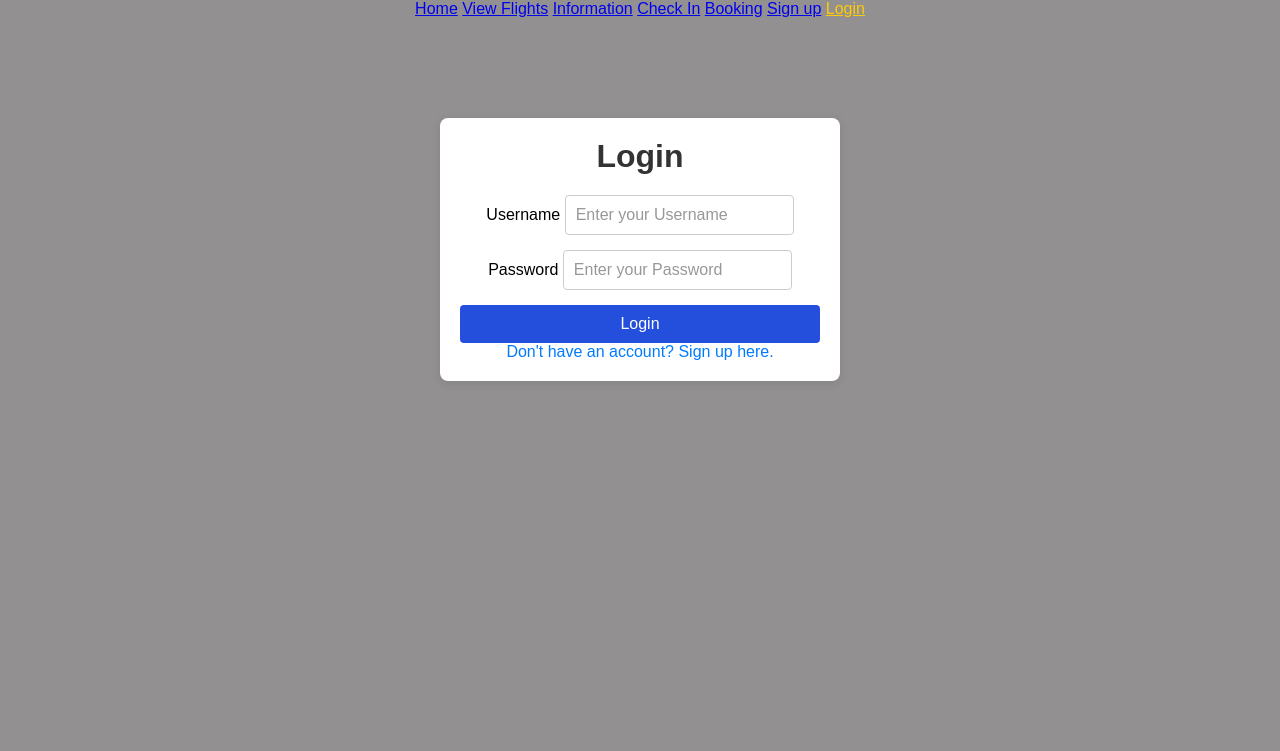
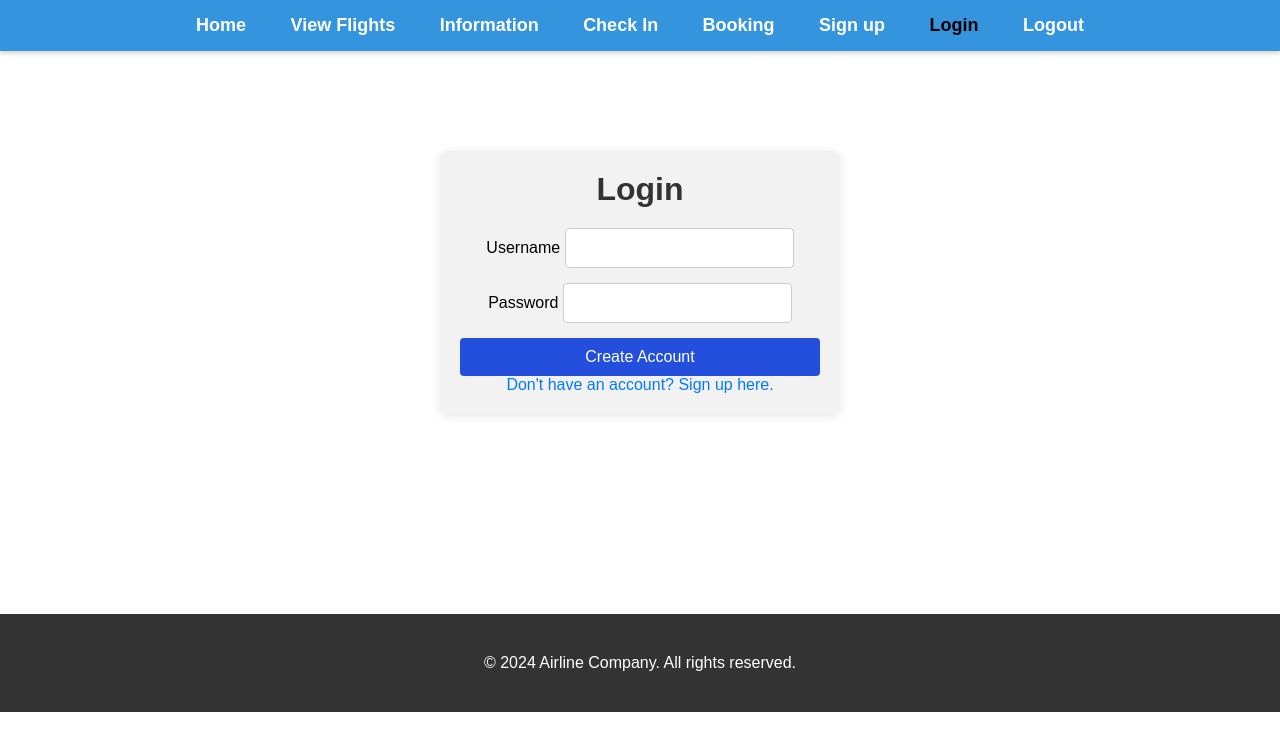
Before and after one commit to Daniel-Stephende5/IM2-Repository, a Django app: page /login/ in a window 1280 px wide. Shown: the top 751 px of the page. Run offline with Django 5.2, Linux system fonts and the light colour scheme.

Commit message:
fixed: login, signup pages
moved the footer to it's individual css files to adjust it manually

```diff
--- /dev/null
+++ b/NewDjango/myblogsite/blog/static/home.css
@@ -0,0 +1,6 @@
+footer {
+    background-color: #333;
+    padding: 40px;
+    color: white;
+    text-align: center;
+}
--- a/NewDjango/myblogsite/blog/static/login.css
+++ b/NewDjango/myblogsite/blog/static/login.css
@@ -1,13 +1,13 @@
 body {
     font-family: Arial, sans-serif;
-    background-color: #929090;
+    background-color: #ffffff;
 }
 
 .login-container {
     max-width: 400px;
     margin: 100px auto;
     padding: 20px;
-    background-color:#ffffff;
+    background-color:#f2f2f2;
     border-radius: 8px;
     box-shadow: 0 2px 10px rgba(0, 0, 0, 0.1);
     text-align: center;
@@ -71,3 +71,11 @@ input:-ms-input-placeholder { /* Internet Explorer 10+ */
 input::-ms-input-placeholder { /* Microsoft Edge */
     color: #aaa; /* Change to your desired lighter color */
 }
+
+footer {
+    background-color: #333;
+    padding: 40px;
+    color: white;
+    text-align: center;
+    margin-top: 200px;
+}
--- a/NewDjango/myblogsite/blog/static/main.css
+++ b/NewDjango/myblogsite/blog/static/main.css
@@ -78,14 +78,14 @@ section h2 {
     color: #555;
     margin-bottom: 20px;
 }
-footer {
+/* footer {
     background-color: #333;
     padding: 40px;
     color: white;
     text-align: center;
-}
+} */
 
 .welcome{
     font-size: 40px;
-    color: black;
+    color: rgb(195, 86, 86);
 }
--- a/NewDjango/myblogsite/blog/static/signup.css
+++ b/NewDjango/myblogsite/blog/static/signup.css
@@ -0,0 +1,81 @@
+body {
+    font-family: Arial, sans-serif;
+    background-color: #ffffff;
+}
+
+.login-container {
+    max-width: 400px;
+    margin: 100px auto;
+    padding: 20px;
+    background-color:#f2f2f2;
+    border-radius: 8px;
+    box-shadow: 0 2px 10px rgba(0, 0, 0, 0.1);
+    text-align: center;
+}
+
+.login-container h1 {
+    margin-bottom: 20px;
+    color: #333;
+}
+
+.login-container form {
+    display: flex;
+    flex-direction: column;
+}
+
+.login-container form input {
+    cursor: pointer;
+    margin-bottom: 15px;
+    padding: 10px;
+    border: 1px solid #ccc;
+    border-radius: 4px;
+    font-size: 16px;
+}
+
+.login-container form button {
+    padding: 10px;
+    border: none;
+    border-radius: 4px;
+    background-color:#244fdc;
+    color: white;
+    font-size: 16px;
+    cursor: pointer;
+    transition: background-color 0.3s;
+}
+
+.login-container form button:hover {
+    background-color: rgb(18, 80, 148);
+}
+
+.login-container a {
+    margin-top: 15px;
+    text-decoration: none;
+    color: #007bff;
+}
+
+.login-container a:hover {
+    text-decoration: underline;
+}
+
+
+/* Lighter placeholder color */
+input::placeholder {
+    color: #989898; /* Change to your desired lighter color */
+    opacity: 1; /* Ensures the placeholder color is fully opaque */
+}
+
+input:-ms-input-placeholder { /* Internet Explorer 10+ */
+    color: #aaa; /* Change to your desired lighter color */
+}
+
+input::-ms-input-placeholder { /* Microsoft Edge */
+    color: #aaa; /* Change to your desired lighter color */
+}
+
+footer {
+    background-color: #333;
+    padding: 40px;
+    color: white;
+    text-align: center;
+    margin-top: 200px;
+}
--- a/NewDjango/myblogsite/blog/templates/home.html
+++ b/NewDjango/myblogsite/blog/templates/home.html
@@ -6,6 +6,7 @@
     <meta name="viewport" content="width=device-width, initial-scale=1.0" />
     <link rel="stylesheet" type="text/css" href="{% static  'main.css' %}" />
     <link rel="stylesheet" type="text/css" href="{% static  'navbar.css' %}" />
+    <link rel="stylesheet" type="text/css" href="{% static  'home.css' %}" />
     <title>HOME</title>
   </head>
   <body>
--- a/NewDjango/myblogsite/blog/templates/login.html
+++ b/NewDjango/myblogsite/blog/templates/login.html
@@ -2,40 +2,54 @@
 <!DOCTYPE html>
 <html lang="en">
   <head>
-        <meta charset="UTF-8">
-        <meta name="viewport" content="width=device-width, initial-scale=1.0">
-        <link rel="stylesheet" type="text/css" href="{% static  'main.css' %}">
-        <link rel="stylesheet" type="text/css" href="{% static  'login.css' %}">
+    <meta charset="UTF-8" />
+    <meta name="viewport" content="width=device-width, initial-scale=1.0" />
+    <link rel="stylesheet" type="text/css" href="{% static  'main.css' %}" />
+    <link rel="stylesheet" type="text/css" href="{% static  'signup.css' %}" />
+    <link rel="stylesheet" type="text/css" href="{% static 'navbar.css' %}" />
+
     <title>Login</title>
   </head>
   <nav>
-        <a href="{% url 'home' %}" >Home</a>
+    <a href="{% url 'home' %}">Home</a>
     <a href="{% url 'flights' %}">View Flights</a>
     <a href="{% url 'info' %}">Information</a>
     <a href="{% url 'checkin' %}">Check In</a>
     <a href="{% url 'booking' %}">Booking</a>
     <a href="{% url 'signup' %}">Sign up</a>
-        <a href="{% url 'login' %}"style="color: #ffcb05;">Login</a>
+    <a href="{% url 'login' %}" style="color: #000">Login</a>
+    <a href="{% url 'logout' %}">Logout</a>
   </nav>
   <body>
-
     <div class="login-container">
-        <h1 >Login</h1>
+      <h1>Login</h1>
       <form method="post">
         {% csrf_token %}
         <div>
           <label for="{{ form.username.id_for_label }}">Username</label>
-                <input type="text" name="username" id="{{ form.username.id_for_label }}" placeholder="Enter your Username" required>
+          <input
+            type="text"
+            name="username"
+            id="{{ form.username.id_for_label }}"
+            required
+          />
         </div>
         <div>
           <label for="{{ form.password.id_for_label }}">Password</label>
-                <input type="password" name="password" id="{{ form.password.id_for_label }}" placeholder="Enter your Password" required>
+          <input
+            type="password"
+            name="password"
+            id="{{ form.password.id_for_label }}"
+            required
+          />
         </div>
-            <button type="submit">Login</button>
+        <button type="submit">Create Account</button>
       </form>
 
       <a href="{% url 'signup' %}">Don't have an account? Sign up here.</a>
     </div>
-
+    <footer>
+      <p>&copy; 2024 Airline Company. All rights reserved.</p>
+    </footer>
   </body>
 </html>
```
Also changed, not shown: NewDjango/myblogsite/blog/static/booking.css (+7 -0 lines), NewDjango/myblogsite/blog/static/info.css (+9 -0 lines), NewDjango/myblogsite/blog/templates/signup.html (+24 -11 lines). Lines whose indentation alone changed are shown as unchanged.
